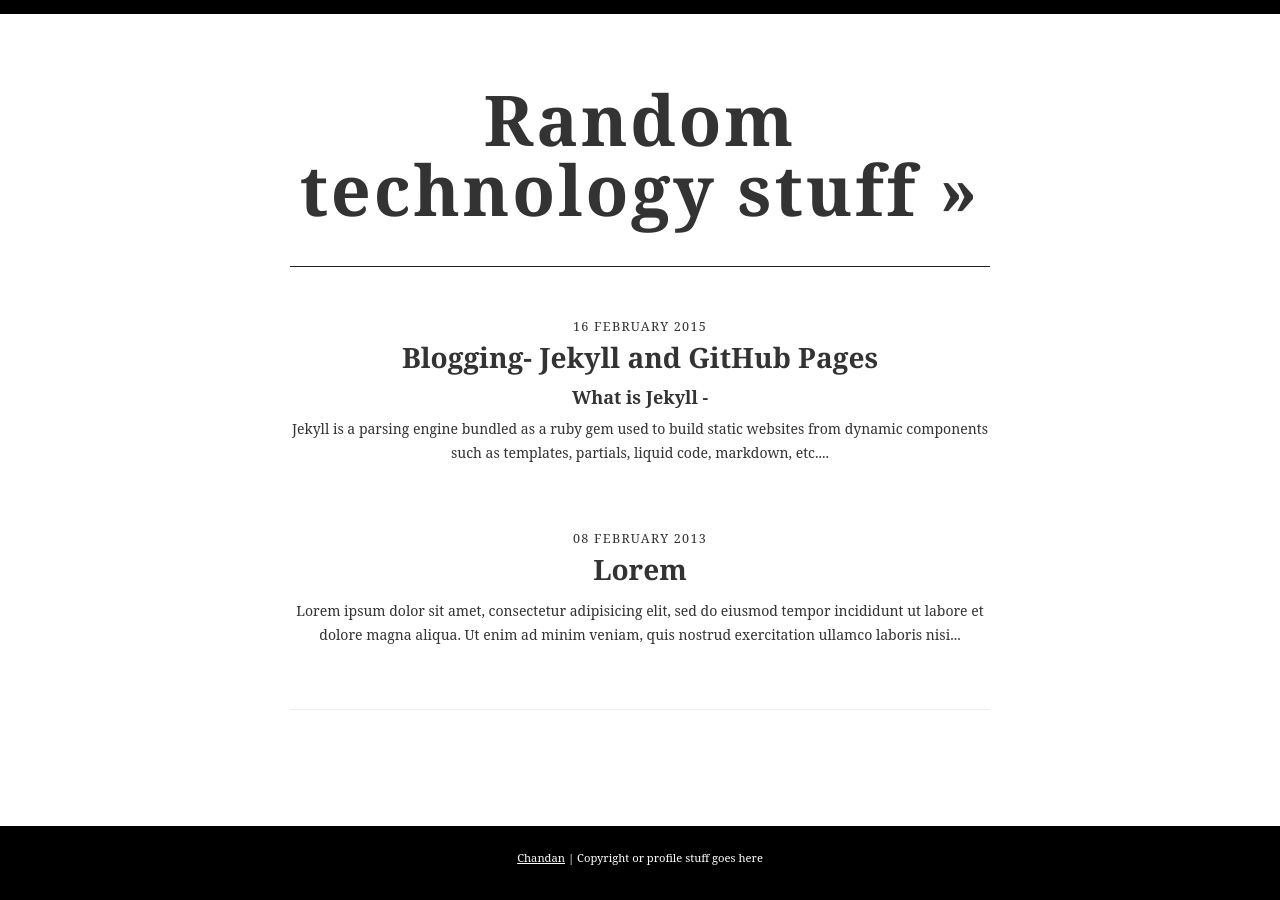
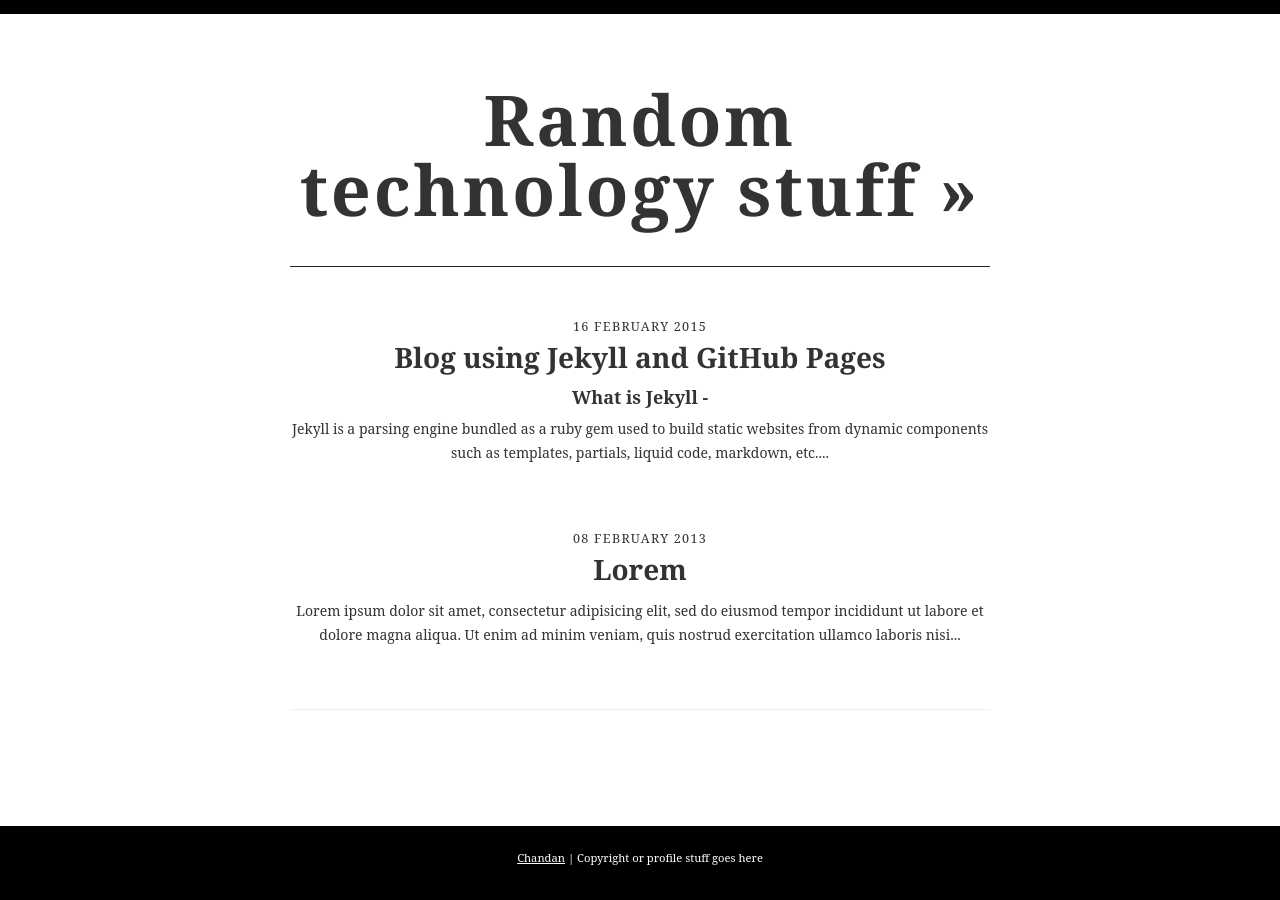
Before and after one commit to Chandan-Nayak/Chandan-Nayak.github.io, a Jekyll site: the page built from index.html, in a window 1280 px wide. Built offline with Jekyll 4.4.1, drawn with Linux system fonts in a browser that asks for light colours; some web fonts are replaced; the list of posts is cut into pages by our own code.

Commit message:
minor change

```diff
--- a/_posts/2015-02-16-first-post.md
+++ b/_posts/2015-02-16-first-post.md
@@ -1,6 +1,6 @@
 ---
 layout: post_page
-title: Blogging- Jekyll and GitHub Pages
+title: Blog using Jekyll and GitHub Pages
 ---
 
 <h4>What is Jekyll -</h4>
@@ -65,4 +65,4 @@ Your setup is done. Try to access <b><i>http://username.github.io/</i>
 <BR>
 <BR>
 <h4>Customizing Jekyll -</h4>
-You can change jekyll themes which re supported. Coming up..
+You can change jekyll themes which are supported. Coming up..
```
